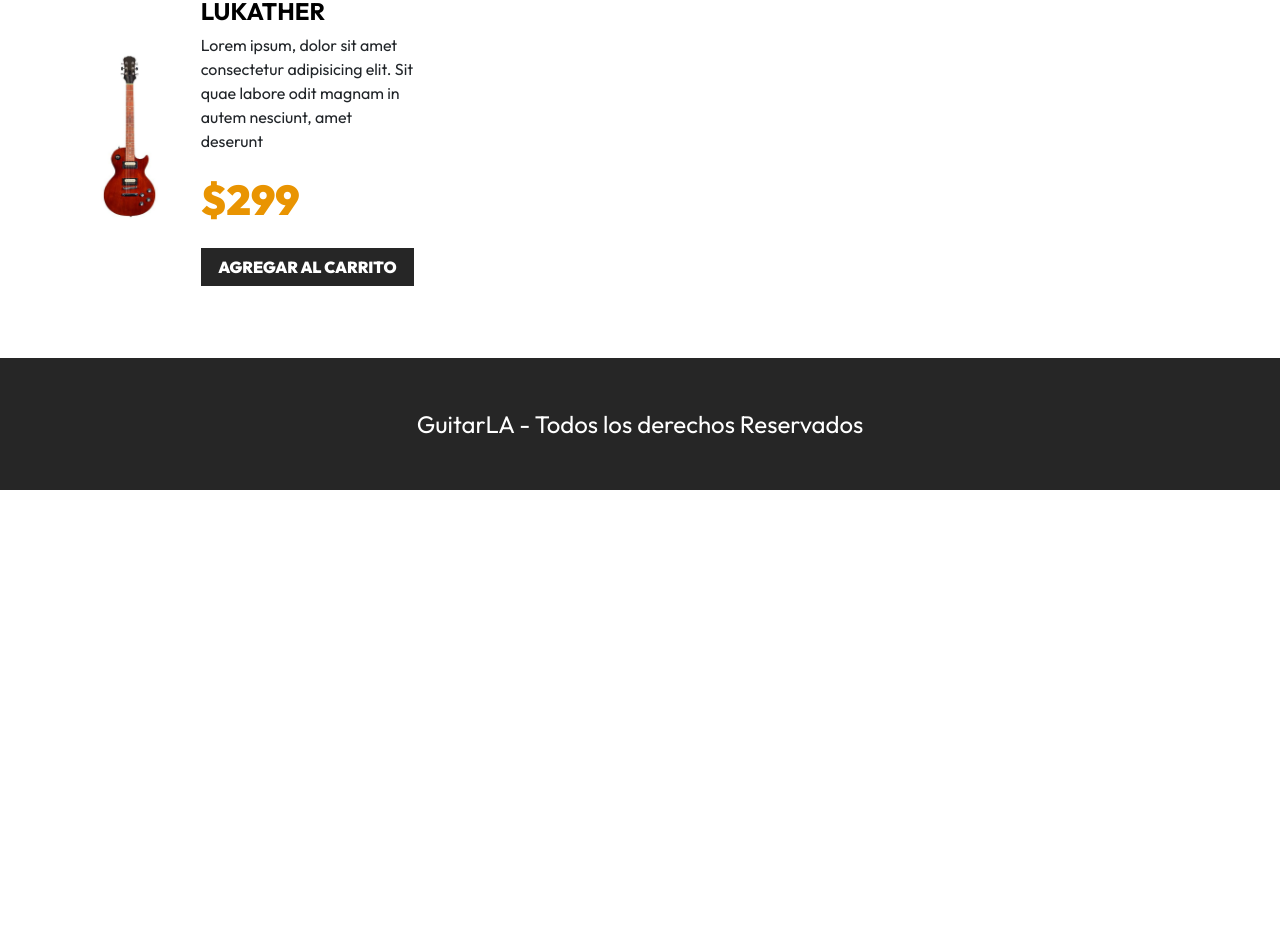
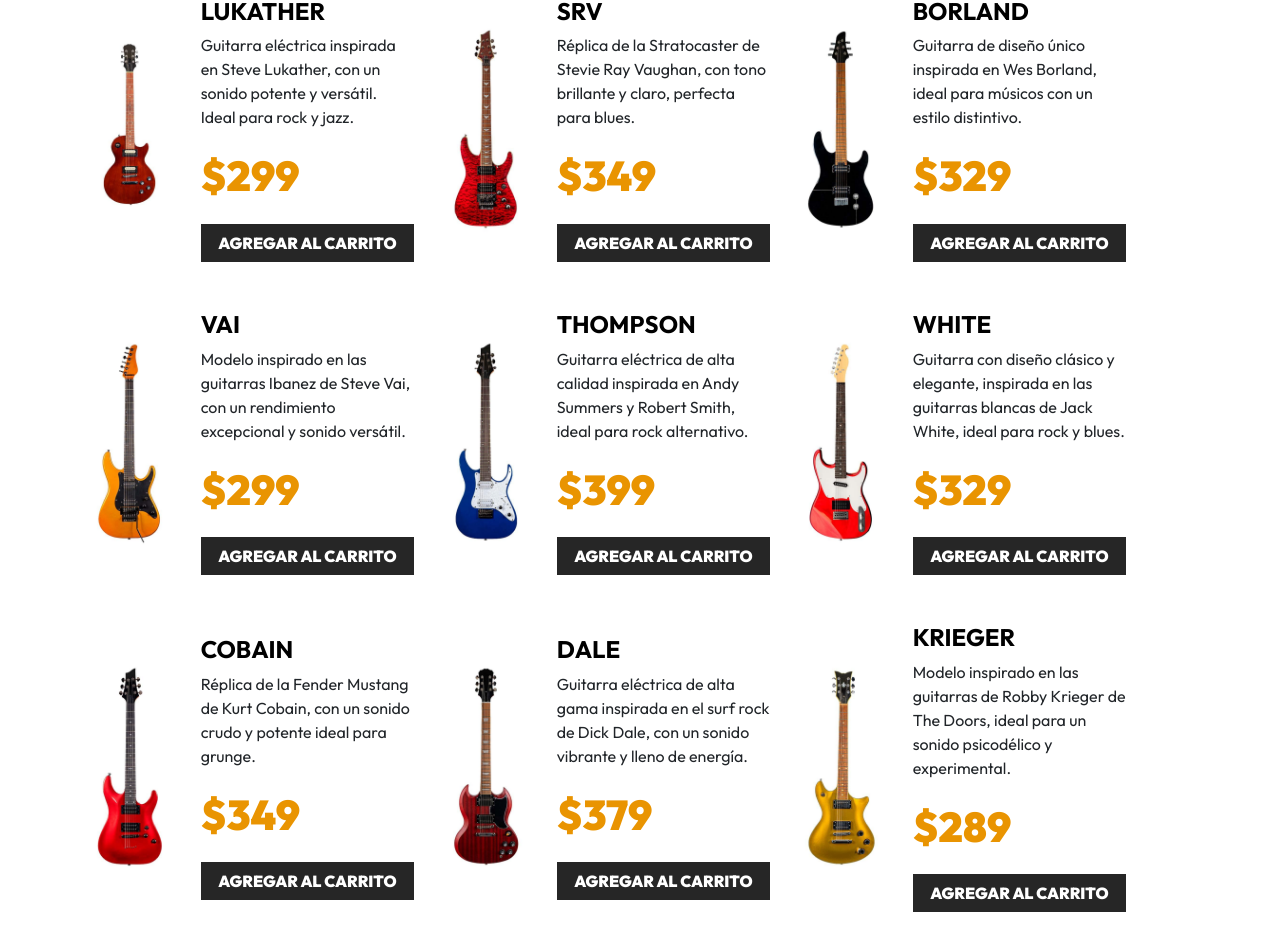
Before and after one commit to LuisMariscalDev/guitarla, a React (Vite) app: page / in a window 1280 px wide. Shown: the part 369-1321 px from the top of the page. Before the commit the page ends 859 px from the top, so only its background shows below. Built offline with nearby package versions, Linux system fonts and the light colour scheme.

Commit message:
component guitar dinamic

```diff
--- a/src/App.jsx
+++ b/src/App.jsx
@@ -1,11 +1,12 @@
-import { useState } from "react";
+import { useState, useEffect } from "react";
 import Header from "./components/Header";
 import Guitar from "./components/Guitar";
+import { db } from "./data/db.js";
 
 function App() {
 
-  // State
-  const [] = useState([]);
+  const [data, setData] = useState(db)
+
   return (
     <>
     <Header/>
@@ -15,7 +16,12 @@
         <h2 className="text-center">Nuestra Colección</h2>
 
         <div className="row mt-5">
-          <Guitar/>
+          {data.map((guitar) => (
+            <Guitar
+              key={guitar.id}
+              guitar={guitar}
+            />
+          ))}
 
         </div>
       </main>
--- a/src/components/Guitar.jsx
+++ b/src/components/Guitar.jsx
@@ -1,20 +1,22 @@
-export default function Guitar() {
+export default function Guitar({guitar}) {
+
+    const { id, name, image, description, price} = guitar;
+
   return (
     <div className="col-md-6 col-lg-4 my-4 row align-items-center">
       <div className="col-4">
         <img
           className="img-fluid"
-          src="/img/guitarra_01.jpg"
+          src={`/img/${image}.jpg`}
           alt="imagen guitarra"
         />
       </div>
       <div className="col-8">
-        <h3 className="text-black fs-4 fw-bold text-uppercase">Lukather</h3>
+        <h3 className="text-black fs-4 fw-bold text-uppercase">{name}</h3>
         <p>
-          Lorem ipsum, dolor sit amet consectetur adipisicing elit. Sit quae
-          labore odit magnam in autem nesciunt, amet deserunt
+          {description}
         </p>
-        <p className="fw-black text-primary fs-3">$299</p>
+        <p className="fw-black text-primary fs-3">${price}</p>
         <button type="button" className="btn btn-dark w-100">
           Agregar al Carrito
         </button>
--- /dev/null
+++ b/src/data/db.js
@@ -0,0 +1,86 @@
+export const db = [
+    {
+        id: 1,
+        name: 'Lukather',
+        image: 'guitarra_01',
+        description: 'Guitarra eléctrica inspirada en Steve Lukather, con un sonido potente y versátil. Ideal para rock y jazz.',
+        price: 299,
+    },
+    {
+        id: 2,
+        name: 'SRV',
+        image: 'guitarra_02',
+        description: 'Réplica de la Stratocaster de Stevie Ray Vaughan, con tono brillante y claro, perfecta para blues.',
+        price: 349,
+    },
+    {
+        id: 3,
+        name: 'Borland',
+        image: 'guitarra_03',
+        description: 'Guitarra de diseño único inspirada en Wes Borland, ideal para músicos con un estilo distintivo.',
+        price: 329,
+    },
+    {
+        id: 4,
+        name: 'VAI',
+        image: 'guitarra_04',
+        description: 'Modelo inspirado en las guitarras Ibanez de Steve Vai, con un rendimiento excepcional y sonido versátil.',
+        price: 299,
+    },
+    {
+        id: 5,
+        name: 'Thompson',
+        image: 'guitarra_05',
+        description: 'Guitarra eléctrica de alta calidad inspirada en Andy Summers y Robert Smith, ideal para rock alternativo.',
+        price: 399,
+    },
+    {
+        id: 6,
+        name: 'White',
+        image: 'guitarra_06',
+        description: 'Guitarra con diseño clásico y elegante, inspirada en las guitarras blancas de Jack White, ideal para rock y blues.',
+        price: 329,
+    },
+    {
+        id: 7,
+        name: 'Cobain',
+        image: 'guitarra_07',
+        description: 'Réplica de la Fender Mustang de Kurt Cobain, con un sonido crudo y potente ideal para grunge.',
+        price: 349,
+    },
+    {
+        id: 8,
+        name: 'Dale',
+        image: 'guitarra_08',
+        description: 'Guitarra eléctrica de alta gama inspirada en el surf rock de Dick Dale, con un sonido vibrante y lleno de energía.',
+        price: 379,
+    },
+    {
+        id: 9,
+        name: 'Krieger',
+        image: 'guitarra_09',
+        description: 'Modelo inspirado en las guitarras de Robby Krieger de The Doors, ideal para un sonido psicodélico y experimental.',
+        price: 289,
+    },
+    {
+        id: 10,
+        name: 'Campbell',
+        image: 'guitarra_10',
+        description: 'Guitarra de diseño clásico inspirada en Phil Campbell de Motörhead, ideal para rock duro y heavy metal.',
+        price: 349,
+    },
+    {
+        id: 11,
+        name: 'Reed',
+        image: 'guitarra_11',
+        description: 'Réplica de la Jazzmaster de Lou Reed, con un tono suave y melódico perfecto para rock alternativo.',
+        price: 399,
+    },
+    {
+        id: 12,
+        name: 'Hazel',
+        image: 'guitarra_12',
+        description: 'Guitarra elegante inspirada en Jimi Hendrix, diseñada para un sonido expresivo y lleno de carácter.',
+        price: 379,
+    },
+];
```
